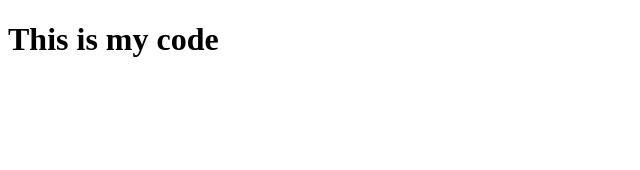
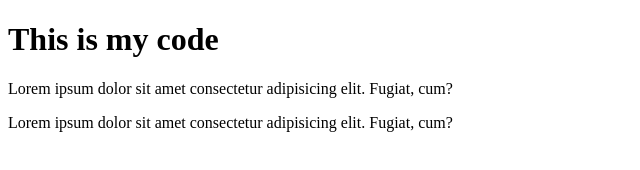
Before and after one commit to hamnaimran1207/Repository-2, a plain HTML site: page index.html in a window 1280 px wide. Shown: the whole page, without its empty margins (0-640 px from the left). Drawn offline with Linux system fonts and the light colour scheme.

Commit message:
I updated

```diff
--- a/index.html
+++ b/index.html
@@ -7,5 +7,7 @@
 </head>
 <body>
     <h1>This is my code</h1>
+    <p>Lorem ipsum dolor sit amet consectetur adipisicing elit. Fugiat, cum?</p>
+    <p>Lorem ipsum dolor sit amet consectetur adipisicing elit. Fugiat, cum?</p>
 </body>
 </html>
```
